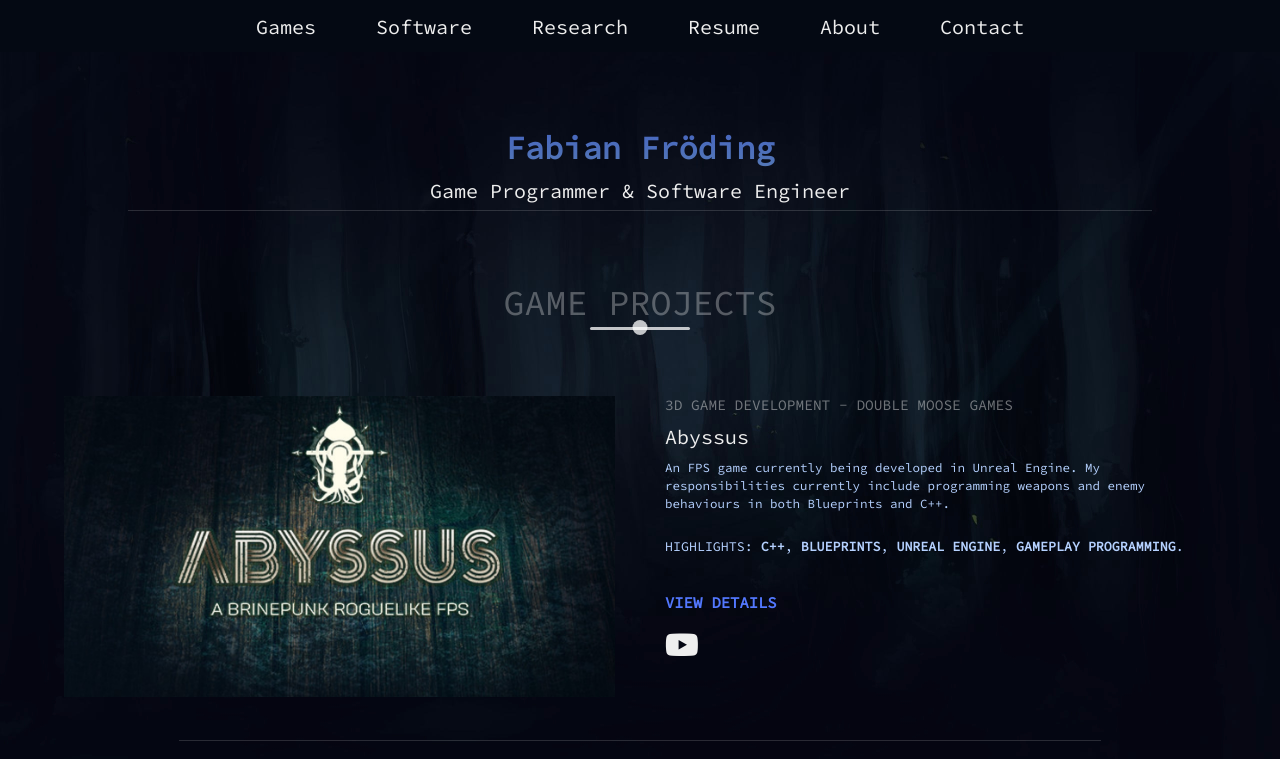
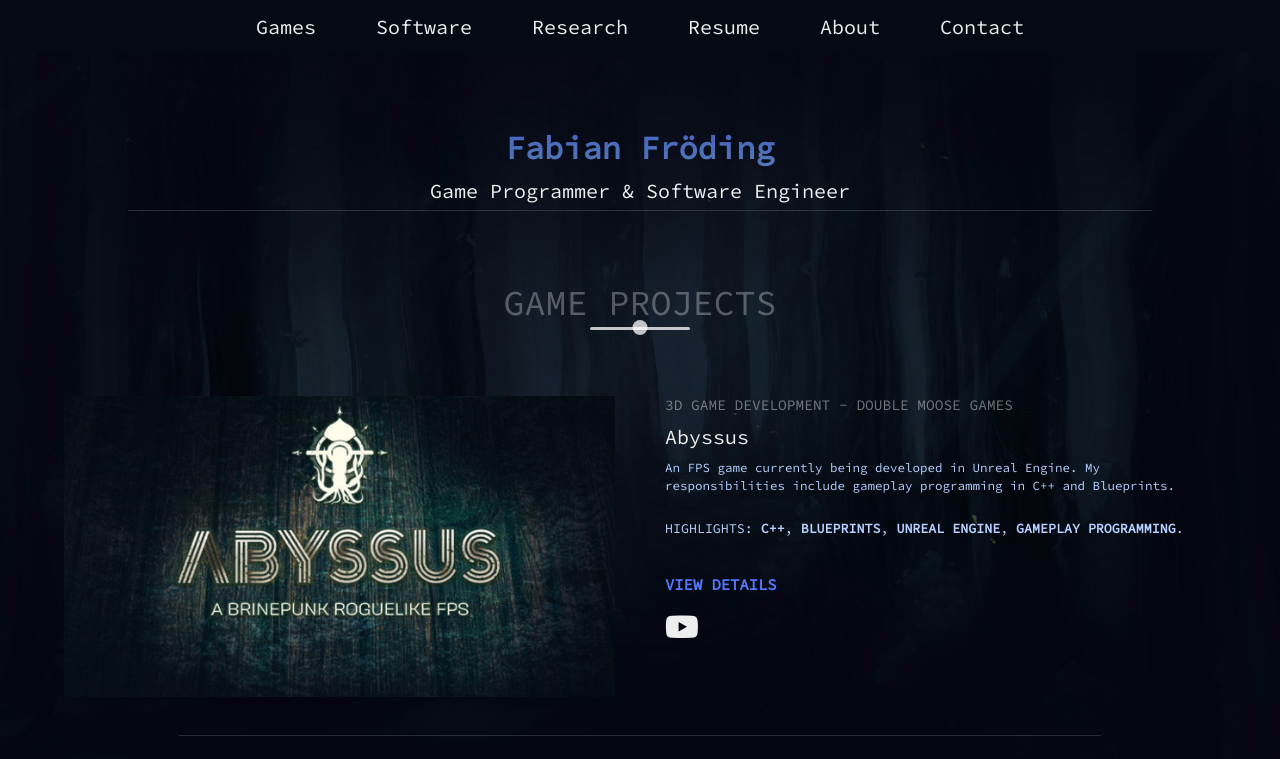
Before and after one commit to fabianfroding/gh-pages-src, a Vue app: page / in a window 1280 px wide. Shown: the top 759 px of the page. Built offline with nearby package versions, Linux system fonts and the light colour scheme.

Commit message:
various updates

```diff
--- a/src/components/PortfolioGames.vue
+++ b/src/components/PortfolioGames.vue
@@ -4,16 +4,14 @@
 
                 <div class="portfolio-item">
                     <div class="portfolio-img has-margin-right">
-                        <a href="https://www.youtube.com/watch?v=tvi46fUURsA" target="_blank" class="project-link">
-                            <img src="../resources/project-images/abyssus00.jpg" alt="">
-                        </a>
+                        <router-link to="/abyssus"><img src="../resources/project-images/abyssus00.jpg" alt=""></router-link>
                     </div>
                     <div class="portfolio-description">
                         <h6>3D Game Development - Double Moose Games</h6>
                         <h1>Abyssus</h1>
                         <p>
                             An FPS game currently being developed in Unreal Engine.
-                            My responsibilities currently include programming weapons and enemy behaviours in both Blueprints and C++.
+                            My responsibilities include gameplay programming in C++ and Blueprints.
                         </p>
                         <p class="cta">Highlights: <strong>C++</strong>, <strong>Blueprints</strong>, <strong>Unreal Engine</strong>, <strong>Gameplay Programming</strong>.</p>
                         <br><br>
--- a/src/components/ProjectDescriptions/AbyssusDescript.vue
+++ b/src/components/ProjectDescriptions/AbyssusDescript.vue
@@ -1,11 +1,16 @@
 <template>
     <div>
         <p>
-            My work in this project is ongoing. <strong>More details coming soon.</strong>
+            My work on this project is ongoing. <strong>More details coming soon.</strong>
             <br><br>
-            My current responsibilities include programming <strong>enemy behaviours</strong>, <strong>weapon logic</strong>, <strong>UI</strong>
-            and bugfixing among other things.
-            In addition, I keep a close eye on the project management system and make sure tasks are updated and correct.
+            My current responsibilities include working on:
+            <br> • <strong>Enemy behaviours</strong>
+            <br> • <strong>Weapons</strong>
+            <br> • <strong>UI</strong>
+            <br> • <strong>Customizable keybindings</strong>
+            <br> • <strong>Bugfixing anything between core mechanics and small adjustments</strong>
+
+            <br><br>In addition, I keep a close eye on the project management system and make sure tasks are updated and correct.
         </p>
     </div>
 </template>
--- a/src/components/ProjectDescriptions/VaultOfDarknessDescript.vue
+++ b/src/components/ProjectDescriptions/VaultOfDarknessDescript.vue
@@ -39,6 +39,6 @@
             <i class="fab fa-github"></i>
         </a>
         <br><br>
-        <p>Download coming soon!</p>
+        <p><s>Download coming soon!</s><br>Project is no longer being worked on due to Warcraft 3: Reforged.</p>
     </div>
 </template>
```
